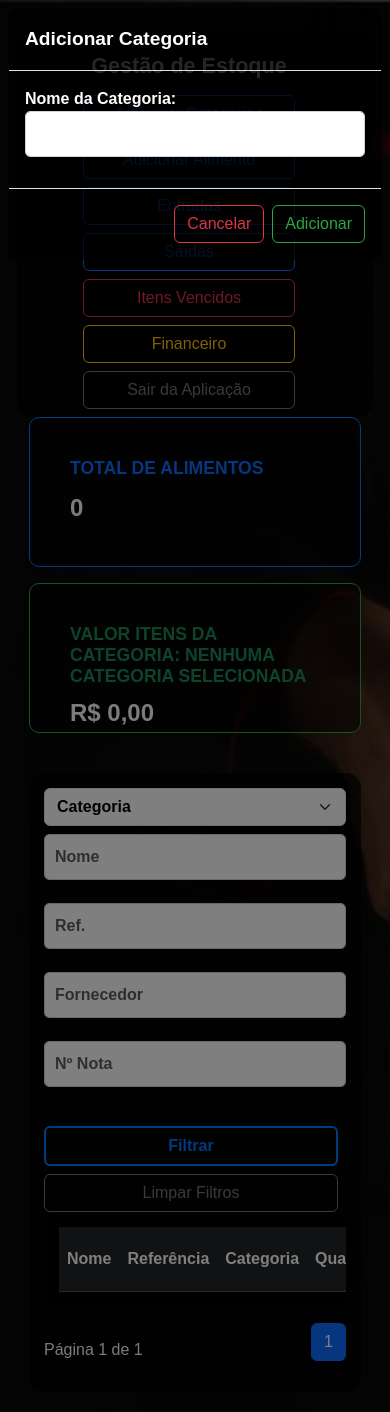
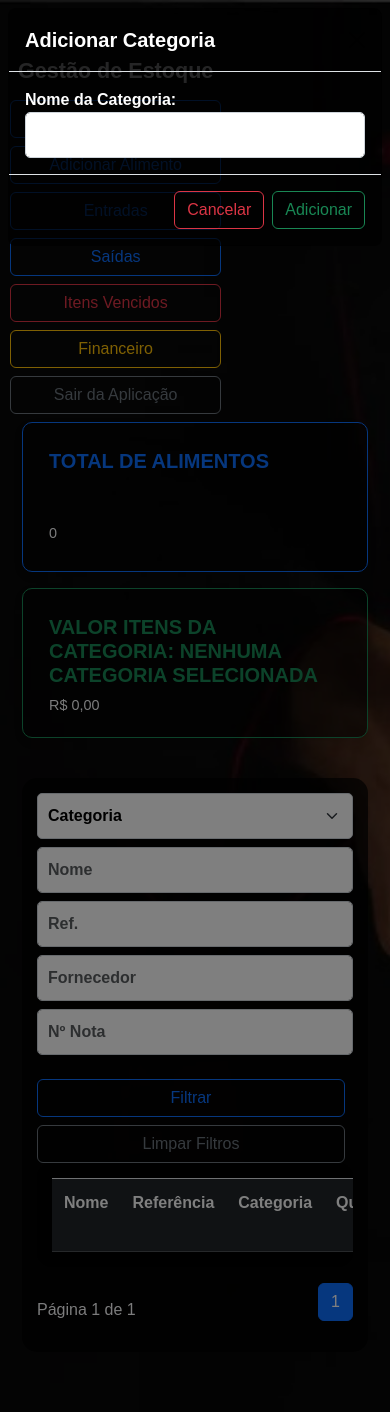
Before and after one commit to GuedesPeter/senac_gastronomia, a Django app: page /estoque/ in a window 390 px wide, after a click on "Adicionar Categorias". Shown: the top 1412 px of the page. Run offline with Django 5.2, Linux system fonts and the light colour scheme; data that the repository does not hold is empty; some libraries are stand-ins or nearby versions.

Commit message:
Ajuste responsividade estoque

```diff
--- a/estoque/static/css/estilo_estoque.css
+++ b/estoque/static/css/estilo_estoque.css
@@ -9,11 +9,13 @@
   font-family: 'Nunito', sans-serif;
   background-color: rgba(0, 0, 0, 0.7); /* Fundo preto translúcido */
   color: #f8f9fa; /* Para garantir contraste no texto */
+  overflow-x: hidden; /* Evita rolagem horizontal indesejada */
 }
 
+/* Classes de Conteúdo Principal */
 .home, .home-bg {
-  height: 100vh;
-  width: 100vw;
+  min-height: 100vh;
+  width: 100%;
 }
 
 .home {
@@ -30,139 +32,61 @@
   background-blend-mode: overlay;
 }
 
-.logo {
-  margin: auto;
-  height: 200px;
-}
-
-img, svg {
-  vertical-align: middle;
-  height: 200px;
-}
-
-.menu {
-  /* Estilo opcional para menu com fundo de imagem */
-}
-
-.nav {
-  background: rgba(0, 0, 0, 0.7);
-  border-radius: 15px;
-  justify-content: center;
-}
-
 .container {
   max-width: 100%;
-}
-
-/* Estilo do formulário de login */
-.card {
-  text-align: left;
-  background-color: #000000c7;
-  border-radius: 10px;
-  box-shadow: 0 4px 8px rgba(0, 0, 0, 0.1);
   padding: 20px;
 }
 
-.card-body {
-  padding: 20px;
+/* Imagens e Logo */
+img, .logo, svg {
+  max-width: 100%;
+  height: auto;
+  display: block;
+  margin: auto;
 }
 
-.card h1 {
-  font-size: 2rem;
-  color: #333333;
-  margin-bottom: 20px;
+.logo {
+  height: auto;
 }
 
-/* Estilo das mensagens de erro */
-.alert {
-  margin-bottom: 15px;
-  padding: 10px;
-  border-radius: 5px;
-}
-
-.alert-danger {
-  background-color: #f8d7da;
-  color: #721c24;
-}
-
-/* Estilo dos rótulos dos campos de entrada */
-.form-label {
-  text-align: left;
-  font-weight: 600;
-  color: #333333;
-  margin-bottom: 5px;
-  display: block;
-}
-
-/* Estilo dos campos de entrada */
-.form-control {
-  border-radius: 5px;
-  border: 1px solid #ced4da;
-  padding: 10px;
-  font-size: 1rem;
-  margin-bottom: 15px;
-}
-
-/* Estilo do botão */
-.btn-primary {
-  background-color: #007bff;
-  border: none;
-  border-radius: 5px;
-  color: #ffffff;
-  font-size: 1rem;
-  padding: 1px;
-  transition: background-color 0.3s ease;
-}
-
-.btn-primary:hover {
-  background-color: #0056b3;
-}
-
-/* Sidebar */
+/* Ajuste dos Botões e Menus */
 .sidebar {
   background-color: rgba(0, 0, 0, 0.7);
   border-radius: 15px;
-  height: 100vh;
   padding: 10px;
   box-shadow: 0 4px 8px rgba(0, 0, 0, 0.3);
-}
-
-.sidebar .nav {
-  flex-direction: column;
+  flex-basis: 250px;
+  height: 100%;
 }
 
 .sidebar .btn {
   width: 100%;
   padding: 15px;
-  color: #fff;
-  border-radius: 5px;
   margin-bottom: 10px;
-  background-color: transparent; /* Fundo transparente */
-  border: 1px solid rgba(255, 255, 255, 0.3); /* Borda transparente */
+  background-color: transparent;
+  border: 1px solid rgba(255, 255, 255, 0.3);
   transition: background-color 0.3s ease;
 }
 
 .sidebar .btn:hover {
-  background-color: rgba(255, 255, 255, 0.2); /* Fundo ao hover */
+  background-color: rgba(255, 255, 255, 0.2);
 }
 
-/* Conteúdo principal */
-.main-content {
-  padding: 20px;
+/* Ajuste de Formulários */
+.form-control, .form-select {
+  width: 100%;
+  padding: 10px;
+  border-radius: 5px;
+  border: 1px solid #ced4da;
+  font-size: 1rem;
 }
 
-h4 {
-  font-weight: bold;
-}
-
-.card-title {
-  font-size: 1.1rem;
-}
-
-.card-text {
-  font-size: 1.5rem;
-  font-weight: 700;
-  color: #f8f9fa;
+.card {
+  background-color: #000000c7;
+  border-radius: 10px;
+  padding: 20px;
+  box-shadow: 0 4px 8px rgba(0, 0, 0, 0.1);
+  margin-bottom: 20px;
 }
 
 .card-body {
@@ -171,151 +95,50 @@
   justify-content: space-between;
 }
 
-.card {
-  border-radius: 10px;
-  box-shadow: 0px 4px 6px rgba(0, 0, 0, 0.1);
+/* Tabelas */
+.table {
+  width: 100%;
+  border-collapse: collapse;
+  margin-bottom: 1rem;
 }
 
-.card.border-primary {
-  border-color: #007bff !important;
+.table th, .table td {
+  padding: 0.75rem;
+  vertical-align: top;
+  border-top: 1px solid #dee2e6;
 }
 
-.card.border-success {
-  border-color: #28a745 !important;
+.table-light {
+  background-color: #f8f9fa;
 }
 
-.card.border-danger {
-  border-color: #dc3545 !important;
-}
+/* Media Queries para Responsividade */
+@media (max-width: 992px) {
+  .sidebar {
+    width: 200px;
+  }
 
-/* Tabela - Estilo Claro */
-.table-light {
-  background-color: #f8f9fa; /* Fundo claro */
-  border-radius: 10px;
-  border: 1px solid #dee2e6;
-}
-
-.table-light thead th {
-  background-color: #e9ecef; /* Cabeçalho claro */
-  color: #495057;
-  border-bottom: 2px solid #dee2e6;
-}
-
-.table-light tbody tr {
-  background-color: #ffffff; /* Linhas claras */
-  color: #212529;
-}
-
-.table-light tbody tr:hover {
-  background-color: #f1f3f5; /* Efeito hover claro */
-}
-
-.table-light tbody td {
-  border-color: #dee2e6;
-}
-
-/* Botões de Ação na Tabela */
-.table-light tbody .btn-outline-warning {
-  border-color: #ffc107;
-  color: #ffc107;
-}
-
-.table-light tbody .btn-outline-danger {
-  border-color: #dc3545;
-  color: #dc3545;
-}
-
-.table-light tbody .btn-outline-secondary {
-  border-color: #6c757d;
-  color: #6c757d;
-}
-
-.table-light tbody .btn:hover {
-  color: #fff;
-}
-
-/* Modal */
-.modal-content {
-  background-color: rgba(0, 0, 0, 0.85);
-  border-radius: 10px;
-}
-
-.modal-title {
-  font-weight: bold;
-  font-size: 1.2rem;
-}
-
-.modal-footer .btn-outline-danger {
-  border-color: #dc3545;
-  color: #dc3545;
-}
-
-.modal-footer .btn-outline-danger:hover {
-  background-color: #dc3545;
-  color: #fff;
-}
-
-.modal-footer .btn-outline-success {
-  border-color: #28a745;
-  color: #28a745;
-}
-
-.modal-footer .btn-outline-success:hover {
-  background-color: #28a745;
-  color: #fff;
-}
-
-/* Formulários de Filtro */
-form input, form select {
-  background-color: rgba(255, 255, 255, 0.9);
-  border-radius: 5px;
-  color: #000;
-  font-weight: bold;
-  border: none;
-}
-
-form .btn-outline-primary {
-  border: 2px solid #007bff;
-  background: transparent;
-  font-weight: bold;
-  transition: background 0.3s, color 0.3s;
-}
-
-form .btn-outline-primary:hover {
-  background-color: #007bff;
-  color: #ffffff;
-}
-
-/* Estilo do gráfico */
-#piechart {
-  background-color: rgba(0, 0, 0, 0.7);
-  border-radius: 10px;
-}
-
-/* Tabela */
-.table th, .table td {
-  vertical-align: middle;
-}
-
-/* Ajustes responsivos */
-@media (max-width: 1200px) {
-  .sidebar {
-    width: 250px;
+  .card {
+    padding: 15px;
   }
 }
 
 @media (max-width: 768px) {
-  .home {
-    flex-direction: column;
-    height: auto;
-  }
-
-  .sidebar {
+  .home, .sidebar {
     width: 100%;
+    flex-basis: auto;
     height: auto;
   }
 
   .sidebar .btn {
+    padding: 10px;
+  }
+
+  .card {
+    padding: 10px;
+  }
+
+  .container {
     padding: 10px;
   }
 }
@@ -325,88 +148,25 @@
     padding: 5px;
   }
 
-  .sidebar {
+  .card {
     padding: 10px;
   }
 
-  .carousel-img {
-    width: 100%;
+  .sidebar {
+    padding: 10px;
+    border-radius: 0;
+  }
+
+  .sidebar .btn {
+    font-size: 0.9rem;
+    padding: 8px;
+  }
+
+  .container {
+    padding: 5px;
+  }
+
+  .card-body {
+    font-size: 0.9rem;
   }
 }
-
-/* Estilo de login e cadastro */
-.container-home {
-  min-height: 100vh;
-  display: flex;
-  justify-content: center;
-  align-items: center;
-}
-
-.home-card {
-  max-width: 400px;
-  width: 100%;
-  padding: 20px;
-  background-color: white;
-  border-radius: 8px;
-  box-shadow: 0 4px 6px rgba(0, 0, 0, 0.1);
-}
-
-.home-card .card-header {
-  text-align: center;
-  font-size: 1.5rem;
-  margin-bottom: 20px;
-}
-
-.toggle-btn {
-  background-color: transparent;
-  border: none;
-  color: #007bff;
-  cursor: pointer;
-  text-align: center;
-}
-
-.toggle-btn:hover {
-  text-decoration: underline;
-}
-
-/* Dashboard */
-.dashboard-header {
-  text-align: center;
-  margin-bottom: 20px;
-}
-
-.dashboard-title {
-  font-size: 2rem;
-  font-weight: bold;
-  color: #ffffff;
-}
-
-.dashboard-card {
-  background-color: rgba(255, 255, 255, 0.1);
-  border-radius: 15px;
-  padding: 20px;
-  color: #ffffff;
-  text-align: center;
-  box-shadow: 0px 4px 6px rgba(0, 0, 0, 0.2);
-}
-
-.dashboard-card h5 {
-  font-size: 1.2rem;
-}
-
-.dashboard-card p {
-  font-size: 1.5rem;
-}
-
-.input-group .form-select,
-.input-group .form-control {
-    min-width: 80px; /* Largura mínima dos campos */
-    height: 30px; /* Altura do campo para torná-los menores */
-    border-radius: 0.25rem; /* Bordas arredondadas */
-}
-
-.input-group .btn {
-    margin-left: 5px; /* Espaçamento à esquerda dos botões */
-    height: 30px; /* Alinhamento da altura do botão com os campos */
-    border-radius: 0.25rem; /* Bordas arredondadas para os botões */
-}
--- a/estoque/templates/estoque/entradas_list.html
+++ b/estoque/templates/estoque/entradas_list.html
@@ -10,7 +10,7 @@
                 <h4 class="text-light text-center mt-3 p-2 fw-bold">Gestão de Estoque</h4>
                 <div class="nav flex-column px-2">
                     <button class="btn btn-outline-primary mb-2" onclick="location.href='{% url 'alimento_list' %}'">
-                        <i class="bi bi-box-seam"></i> Home
+                        <i class="bi bi-box-seam"></i> Início
                     </button>
                     <button class="btn btn-outline-primary mb-2" onclick="location.href='{% url 'saidas_list' %}'">
                         <i class="bi bi-box-seam"></i> Saídas
--- a/estoque/templates/estoque/itens_vencidos.html
+++ b/estoque/templates/estoque/itens_vencidos.html
@@ -10,7 +10,7 @@
                 <h4 class="text-light text-center mt-3 p-2 fw-bold">Gestão de Estoque</h4>
                 <div class="nav flex-column">
                     <button class="btn btn-outline-primary mb-2" onclick="location.href='{% url 'alimento_list' %}'">
-                        <i class="bi bi-box-seam"></i> Home
+                        <i class="bi bi-box-seam"></i> Início
                     </button>
                     <button class="btn btn-outline-primary mb-2" onclick="location.href='{% url 'entradas_list' %}'">
                         <i class="bi bi-box-seam"></i> Entradas
@@ -43,7 +43,7 @@
                                     Itens Vencidos
                                 {% endif %}
                             </h5>
-                            <p class="card-text">{{ total_itens_vencidos_categoria }}</p> <!-- Exibe o total -->
+                            <p class="card-text" style="color: white;">{{ total_itens_vencidos_categoria }}</p> <!-- Exibe o total -->
                         </div>
                     </div>
                 </div>
--- a/estoque/templates/estoque/saidas_list.html
+++ b/estoque/templates/estoque/saidas_list.html
@@ -10,7 +10,7 @@
                 <h4 class="text-light text-center mt-3 p-2 fw-bold">Gestão de Estoque</h4>
                 <div class="nav flex-column px-2">
                     <button class="btn btn-outline-primary mb-2" onclick="location.href='{% url 'alimento_list' %}'">
-                        <i class="bi bi-box-seam"></i> Home
+                        <i class="bi bi-box-seam"></i> Início
                     </button>
                     <button class="btn btn-outline-primary mb-2" onclick="location.href='{% url 'entradas_list' %}'">
                         <i class="bi bi-box-seam"></i> Entradas
```
